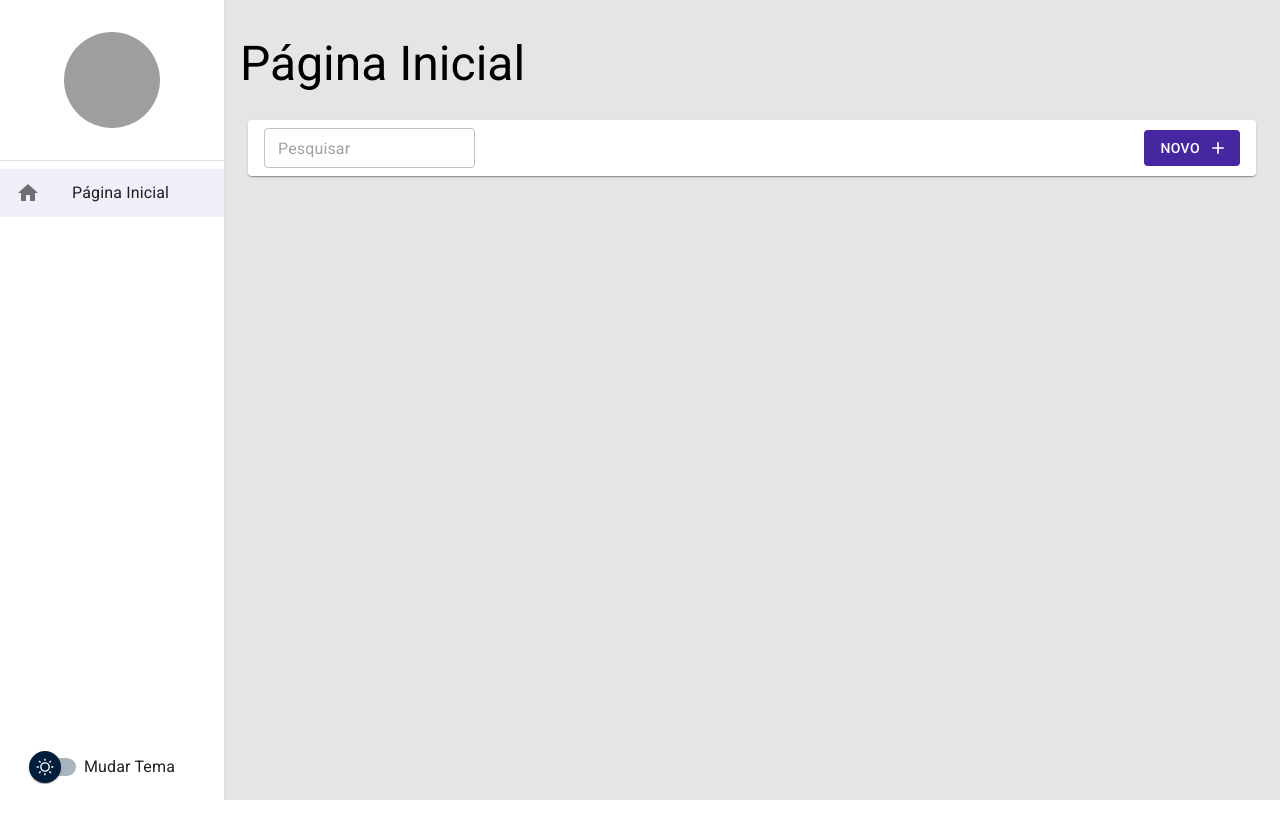
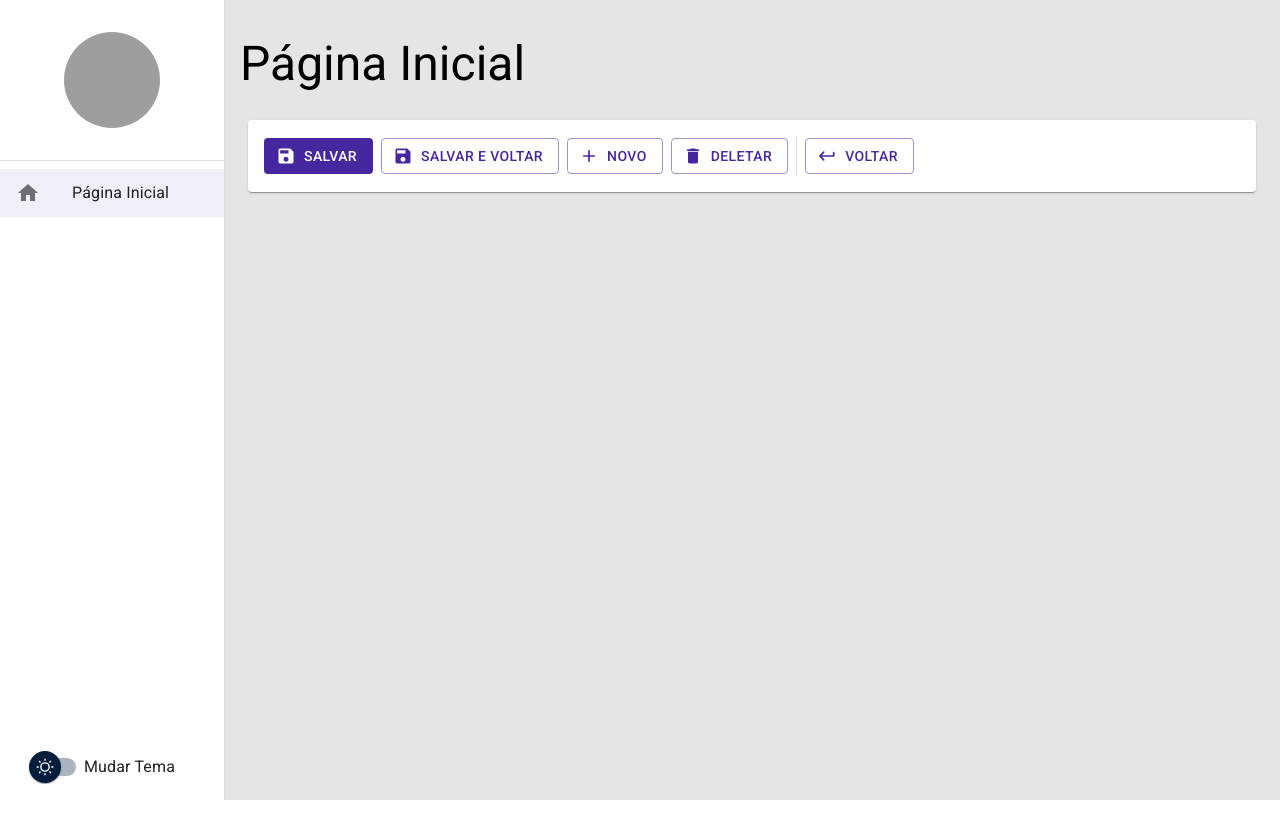
Before and after one commit to GabrielaTiago/City-Dashboard, a React (Vite) app: page / in a window 1280 px wide. Shown: the top 838 px of the page. Built offline with nearby package versions, Linux system fonts and the light colour scheme; grey boxes are pictures that could not be loaded.

Commit message:
:sparkles: feat:  Creates the skeleton components for the detail bar

```diff
--- a/src/pages/dashboard/Dashboard.tsx
+++ b/src/pages/dashboard/Dashboard.tsx
@@ -1,10 +1,11 @@
-import { SearchBar } from '../../shared/components';
+import { DetailTool, SearchBar } from '../../shared/components';
 import { LayoutPageBase } from '../../shared/layouts';
 
 export function Dashboard() {
   return (
     <LayoutPageBase title='Página Inicial' taskBar={(
-      <SearchBar searchInput buttonText='Novo'/>
+      // <SearchBar searchInput buttonText='Novo'/>
+      <DetailTool displaySaveAndCloseButton />
     )}>
 
     </LayoutPageBase>
--- a/src/shared/components/DetailTool/DetailTool.tsx
+++ b/src/shared/components/DetailTool/DetailTool.tsx
@@ -1,5 +1,5 @@
 import { Add, Delete, KeyboardReturnRounded, Save } from '@mui/icons-material';
-import { Box, Button, Divider, Paper, useTheme } from '@mui/material';
+import { Box, Button, Divider, Paper, Skeleton, useTheme } from '@mui/material';
 
 interface IDetailToolProp {
     textNewButton?: string;
@@ -9,6 +9,12 @@ interface IDetailToolProp {
     displaySaveButton?: boolean;
     displayDeleteButton?:boolean;
     displaySaveAndCloseButton?: boolean;
+
+    displayLoadingNewButton?: boolean;
+    displayLoadingReturnButton?: boolean;
+    displayLoadingSaveButton?: boolean;
+    displayLoadingDeleteButton?: boolean;
+    displayLoadingSaveAndCloseButton?: boolean;
 
     clickInNew?: () => void;
     clickInReturn?: () => void;
@@ -26,6 +32,12 @@ export function DetailTool(
     displaySaveButton = true,
     displayDeleteButton = true,
     displaySaveAndCloseButton = false,
+
+    displayLoadingNewButton = false,
+    displayLoadingReturnButton = false,
+    displayLoadingSaveButton = false,
+    displayLoadingDeleteButton = false,
+    displayLoadingSaveAndCloseButton = false,
 
     clickInNew,
     clickInReturn,
@@ -45,7 +57,7 @@ export function DetailTool(
       height={theme.spacing(5)}
       component={Paper}
     >
-      {displaySaveButton && (
+      {(displaySaveButton && !displayLoadingSaveButton) && (
         <Button
           color='primary'
           variant='contained'
@@ -56,7 +68,12 @@ export function DetailTool(
             Salvar
         </Button>
       )}
-      {displaySaveAndCloseButton && (
+
+      {displayLoadingSaveButton && (
+        <Skeleton width={109} height={64} />
+      )}
+
+      {(displaySaveAndCloseButton && !displayLoadingSaveAndCloseButton) &&(
         <Button
           color='primary'
           variant='outlined'
@@ -67,7 +84,12 @@ export function DetailTool(
           Salvar e Voltar
         </Button>
       )}
-      {displayNewButton && (
+
+      {displayLoadingSaveAndCloseButton && (
+        <Skeleton width={180} height={64} />
+      )}
+
+      {(displayNewButton && !displayLoadingNewButton) && (
         <Button
           color='primary'
           variant='outlined'
@@ -78,7 +100,12 @@ export function DetailTool(
           {textNewButton}
         </Button>
       )}
-      {displayDeleteButton && (
+
+      {displayLoadingNewButton && (
+        <Skeleton width={97} height={63} />
+      )}
+
+      {(displayDeleteButton && !displayLoadingDeleteButton) && (
         <Button
           color='primary'
           variant='outlined'
@@ -90,9 +117,13 @@ export function DetailTool(
         </Button>
       )}
 
+      {displayLoadingDeleteButton && (
+        <Skeleton width={118} height={64} />
+      )}
+
       <Divider  variant='middle' orientation='vertical' />
 
-      {displayReturnButton && (
+      {(displayReturnButton && !displayLoadingReturnButton) && (
         <Button
           color='primary'
           variant='outlined'
@@ -103,6 +134,10 @@ export function DetailTool(
           Voltar
         </Button>
       )}
+
+      {displayLoadingReturnButton && (
+        <Skeleton width={110} height={64} />
+      )}
     </Box>
   );
 }
```
